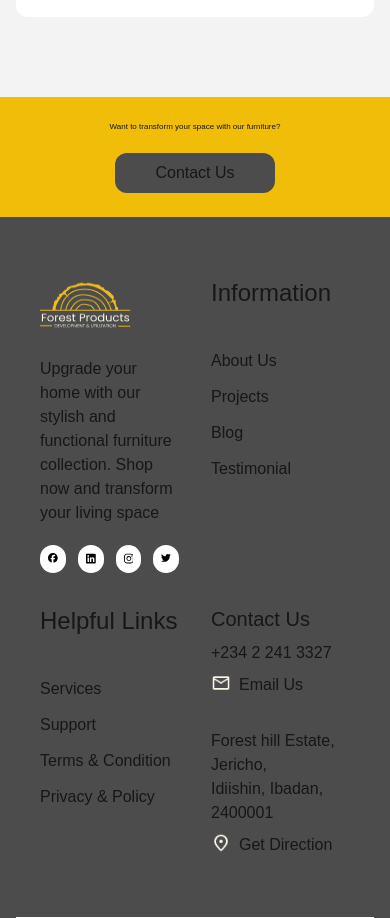
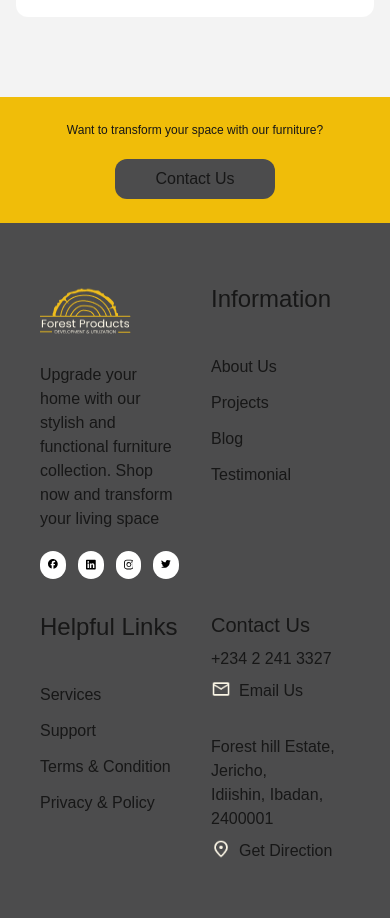
Before and after one commit to Bida3443/Forest-products, a Next.js app: page / in a window 390 px wide. Shown: the part 4760-5678 px from the top of the page. Built offline with nearby package versions, Linux system fonts and the light colour scheme.

Commit message:
forest products

```diff
--- a/src/components/Section5/Section5.tsx
+++ b/src/components/Section5/Section5.tsx
@@ -4,7 +4,7 @@ export default function Section ()  {
   return (
     <div className='bg-[#F0BD09]'>
         <div className='flex lg:flex-row flex-col justify-center lg:p-15 p-6 lg:gap-90 gap-5 items-center'>
-            <h1 className='lg:text-xl text-[8px] text-center'>Want to transform your space with our furniture?</h1>
+            <h1 className='lg:text-xl text-[12px] text-center'>Want to transform your space with our furniture?</h1>
             <button className='bg-[#4C4C4D] lg:py-3 py-2 lg:px-20 px-10 lg:text-xl text-md rounded-xl cursor-pointer transition-all duration-300'>Contact Us</button>
         </div>
     </div>
```
